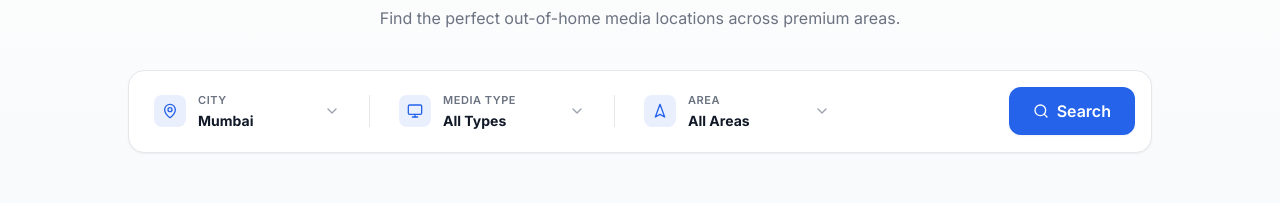
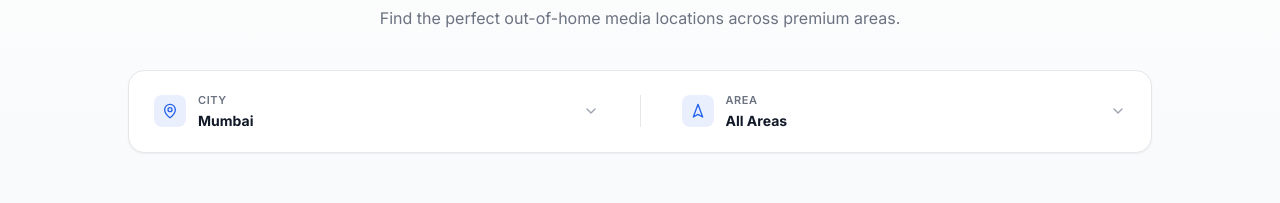
Before and after one commit to mayankjain1016/OUTDOORADS, a Next.js app: page /city-showcase in a window 1280 px wide. Shown: the part 244-447 px from the top of the page. Built offline with nearby package versions, Linux system fonts and the light colour scheme.

Commit message:
upadte changes

```diff
--- a/src/app/city-showcase/page.tsx
+++ b/src/app/city-showcase/page.tsx
@@ -38,10 +38,10 @@ function CustomDropdown({
   const selectedOption = options.find(opt => opt.id === value) || { id: "", name: defaultLabel };
 
   return (
-    <div className="relative group w-full sm:w-auto" ref={dropdownRef}>
+    <div className="relative group w-full flex-1" ref={dropdownRef}>
       <div
         onClick={() => setIsOpen(!isOpen)}
-        className="flex items-center px-4 py-3 rounded-xl bg-white hover:bg-gray-50 border border-transparent hover:border-gray-200 transition-all duration-200 cursor-pointer w-full sm:w-[220px]"
+        className="flex items-center px-4 py-3 rounded-xl bg-white hover:bg-gray-50 border border-transparent hover:border-gray-200 transition-all duration-200 cursor-pointer w-full"
       >
         <div className="p-2 bg-brand-blue/10 rounded-lg mr-3 text-brand-blue">
           <Icon className="w-4 h-4" />
@@ -167,9 +167,9 @@ export default function CityShowcase() {
 
         {/* Corporate Filter Row */}
         <div className="max-w-5xl mx-auto px-4 md:px-0 mb-12 relative z-40">
-          <div className="flex flex-col md:flex-row items-center justify-between p-2 bg-white border border-gray-200 rounded-2xl shadow-sm">
+          <div className="flex flex-col md:flex-row items-center justify-center p-2 bg-white border border-gray-200 rounded-2xl shadow-sm">
 
-            <div className="flex flex-col sm:flex-row items-center w-full md:w-auto gap-1">
+            <div className="flex flex-col sm:flex-row items-center justify-center w-full gap-1 md:gap-4">
               <CustomDropdown
                 value={selectedCityId}
                 options={CITIES}
@@ -178,18 +178,7 @@ export default function CityShowcase() {
                 label="City"
                 defaultLabel="Any City"
               />
-              <div className="hidden sm:block w-px h-8 bg-gray-200 mx-2" />
-              <CustomDropdown
-                value={selectedMediaType}
-                options={availableMediaTypes.map(t => ({ id: t, name: t }))}
-                onChange={(val) => {
-                  setSelectedMediaType(val ? (val as MediaType) : null);
-                  setSelectedLocation(null);
-                }}
-                icon={Monitor}
-                label="Media Type"
-                defaultLabel="All Types"
-              />
+
               <div className="hidden sm:block w-px h-8 bg-gray-200 mx-2" />
               <CustomDropdown
                 value={selectedLocation}
@@ -201,10 +190,6 @@ export default function CityShowcase() {
               />
             </div>
 
-            <div className="mt-3 md:mt-0 mx-2 flex items-center justify-center w-full md:w-auto px-6 py-3 rounded-xl bg-brand-blue hover:bg-blue-700 text-white font-semibold transition-colors cursor-pointer shadow-sm">
-               <Search className="w-4 h-4 mr-2" />
-               Search
-            </div>
 
           </div>
         </div>
--- a/src/components/sections/home/Hero.tsx
+++ b/src/components/sections/home/Hero.tsx
@@ -121,7 +121,7 @@ export function Hero() {
   return (
     <>
       {/* Mobile-Only Wrapper: Image positioned behind content (edge-to-edge) */}
-      <section className="block md:hidden relative w-full min-h-[500px] flex flex-col pt-[90px] overflow-hidden">
+      <section className="block md:hidden relative w-full min-h-[500px] flex flex-col pt-[90px] overflow-visible z-20">
         {/* Absolute Background Image */}
         <div className="absolute inset-0 z-0">
           <Image
@@ -134,12 +134,12 @@ export function Hero() {
         </div>
 
         {/* Mobile Content (Overlays the image) */}
-        <div className="px-4 py-6 w-full text-center flex flex-col items-center z-10 relative">
+        <div className="px-4 py-6 w-full text-left flex flex-col items-start z-10 relative">
           <motion.h1
             initial={{ opacity: 0, y: 15 }}
             animate={{ opacity: 1, y: 0 }}
             transition={{ duration: 0.8, delay: 0.1, ease: [0.16, 1, 0.3, 1] }}
-            className="text-4xl sm:text-5xl font-black font-heading tracking-tight text-gray-900 leading-[1.05] mb-4"
+            className="text-lg sm:text-xl font-black font-heading tracking-tight text-gray-900 leading-[1.05] mb-4"
           >
             Premium Outdoor <br />
             <span className="text-brand-blue">Advertising.</span>
@@ -149,7 +149,7 @@ export function Hero() {
             initial={{ opacity: 0, y: 15 }}
             animate={{ opacity: 1, y: 0 }}
             transition={{ duration: 0.8, delay: 0.2, ease: [0.16, 1, 0.3, 1] }}
-            className="text-sm sm:text-base text-gray-700 font-medium leading-relaxed max-w-sm mx-auto"
+            className="text-sm sm:text-base text-gray-700 font-medium leading-relaxed max-w-sm"
           >
             Command attention in the physical world. Access India&apos;s most premium, high-traffic advertising network.
           </motion.p>
@@ -199,7 +199,7 @@ export function Hero() {
       </section>
 
       {/* Desktop-Only Wrapper: Full screen exact layout */}
-      <section className="hidden md:flex relative overflow-hidden flex-col justify-end min-h-screen">
+      <section className="hidden md:flex relative overflow-visible flex-col justify-end min-h-screen z-20">
         <div className="absolute inset-0 z-0">
           <Image
             src="/images/Hero_image.jpeg"
@@ -217,7 +217,7 @@ export function Hero() {
               initial={{ opacity: 0, y: 15 }}
               animate={{ opacity: 1, y: 0 }}
               transition={{ duration: 0.8, delay: 0.1, ease: [0.16, 1, 0.3, 1] }}
-              className="text-6xl lg:text-7xl xl:text-[7.5rem] font-black font-heading tracking-tight text-gray-900 leading-[1.05] mb-6"
+              className="text-[2.8rem] lg:text-[3.8rem] xl:text-[5.8rem] font-black font-heading tracking-tight text-gray-900 leading-[1.05] mb-6"
             >
               Premium Outdoor <br />
               <span className="text-brand-blue">Advertising.</span>
```
